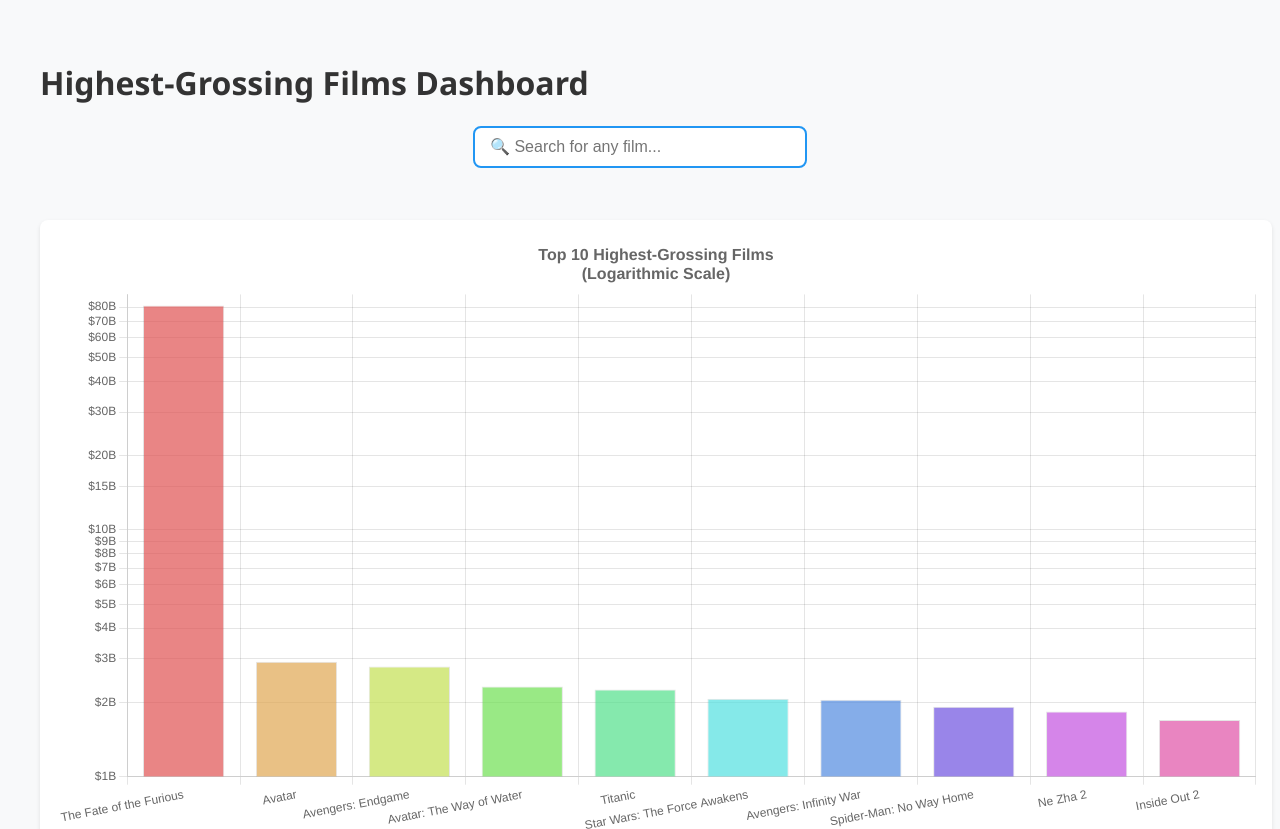
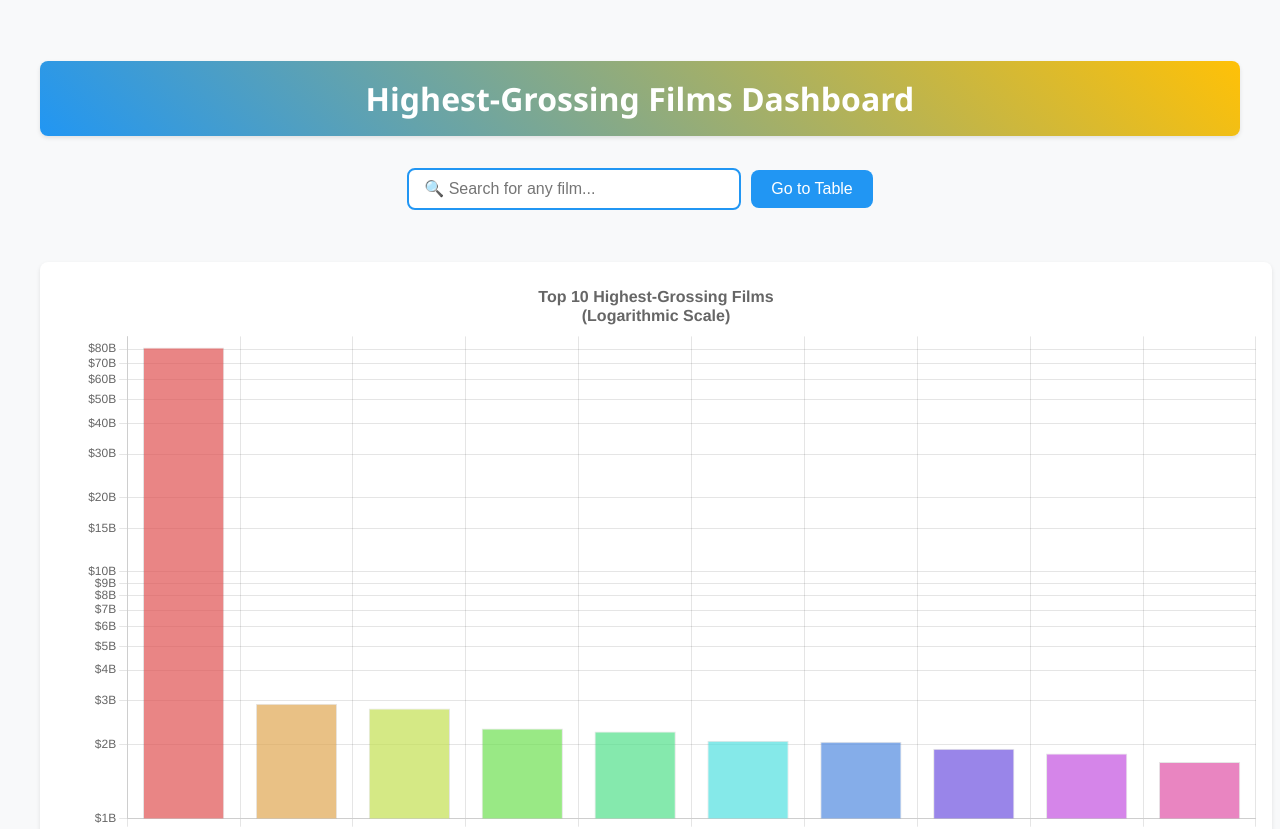
Before and after one commit to LexiStarikova/highest-grossing-films, a plain HTML site: page index.html in a window 1280 px wide. Shown: the top 829 px of the page. Drawn offline with nearby package versions, Linux system fonts and the light colour scheme.

Commit message:
Added scrolling to the table

```diff
--- a/index.html
+++ b/index.html
@@ -14,6 +14,7 @@
         <!-- Search and controls section -->
         <div class="controls">
             <input type="text" id="search" placeholder="🔍 Search for any film...">
+            <button class="goto-table" onclick="scrollToTable()">Go to Table</button>
         </div>
 
         <!-- Charts section -->
@@ -27,7 +28,7 @@
         </div>
 
         <!-- Table section -->
-        <div class="table-container">
+        <div id="table-section" class="table-container">
             <table>
                 <thead>
                     <tr>
--- a/script.js
+++ b/script.js
@@ -38,8 +38,9 @@
     }).format(value);
 }
 
-// Implement search functionality
-document.getElementById("search").addEventListener("input", function () {
+// Update the search functionality
+document.getElementById("search").addEventListener("keypress", function(event) {
+    if (event.key === "Enter") {
         let searchTerm = this.value.toLowerCase();
         let rows = document.querySelectorAll("tbody tr");
 
@@ -47,7 +48,22 @@
             let title = row.cells[0].textContent.toLowerCase();
             row.style.display = title.includes(searchTerm) ? "" : "none";
         });
+
+        // Scroll to table
+        document.getElementById("table-section").scrollIntoView({
+            behavior: "smooth",
+            block: "start"
         });
+    }
+});
+
+// Add scroll to table function
+function scrollToTable() {
+    document.getElementById("table-section").scrollIntoView({
+        behavior: "smooth",
+        block: "start"
+    });
+}
 
 function plotBoxOfficeChart(films) {
     const ctx = document.getElementById("boxOfficeChart").getContext("2d");
@@ -107,7 +123,7 @@
         .map(film => ({
             x: parseInt(film.release_year),
             y: Math.random() * 100,
-            r: Math.max(Math.sqrt(film.box_office) / 100000, 5), // Minimum radius of 5
+            r: Math.max(Math.sqrt(film.box_office) / 1000, 5), // Minimum radius of 5
             title: film.title,
             revenue: film.box_office
         }));
--- a/styles.css
+++ b/styles.css
@@ -27,6 +27,7 @@
     display: flex;
     gap: 10px;
     justify-content: center;
+    align-items: center;
 }
 
 #search {
@@ -109,3 +110,28 @@
     border-radius: 8px;
     box-shadow: 0 2px 4px rgba(0,0,0,0.1);
 }
+
+h1 {
+    text-align: center;
+    background: linear-gradient(45deg, var(--primary-color), var(--secondary-color));
+    color: white;
+    padding: 1rem;
+    border-radius: var(--border-radius);
+    box-shadow: 0 2px 4px rgba(0,0,0,0.1);
+    margin-bottom: 2rem;
+}
+
+.goto-table {
+    padding: 10px 20px;
+    background: var(--primary-color);
+    color: white;
+    border: none;
+    border-radius: var(--border-radius);
+    cursor: pointer;
+    font-size: 16px;
+    transition: background-color 0.3s;
+}
+
+.goto-table:hover {
+    background-color: #1976D2;
+}
```
Lines whose indentation alone changed are shown as unchanged.
